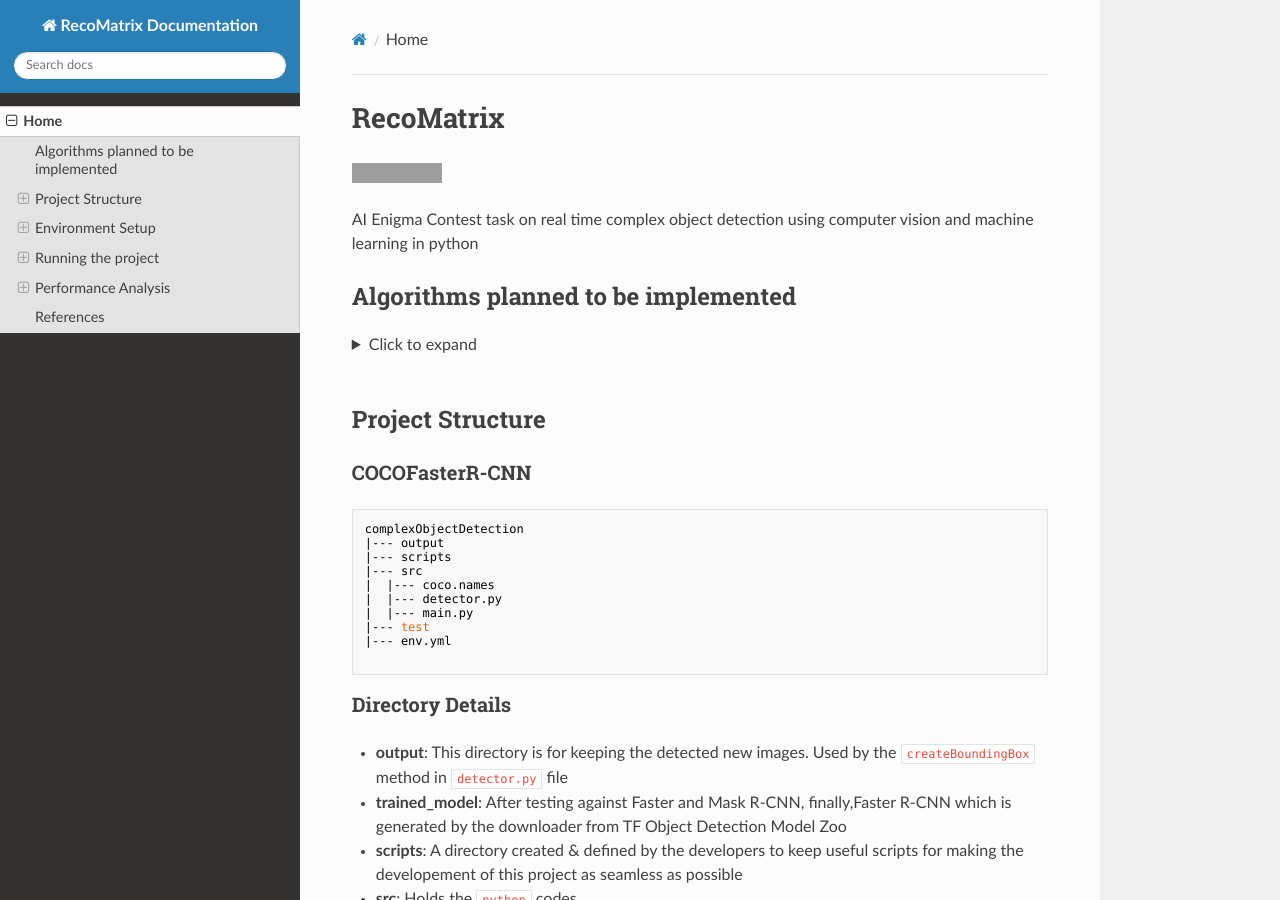
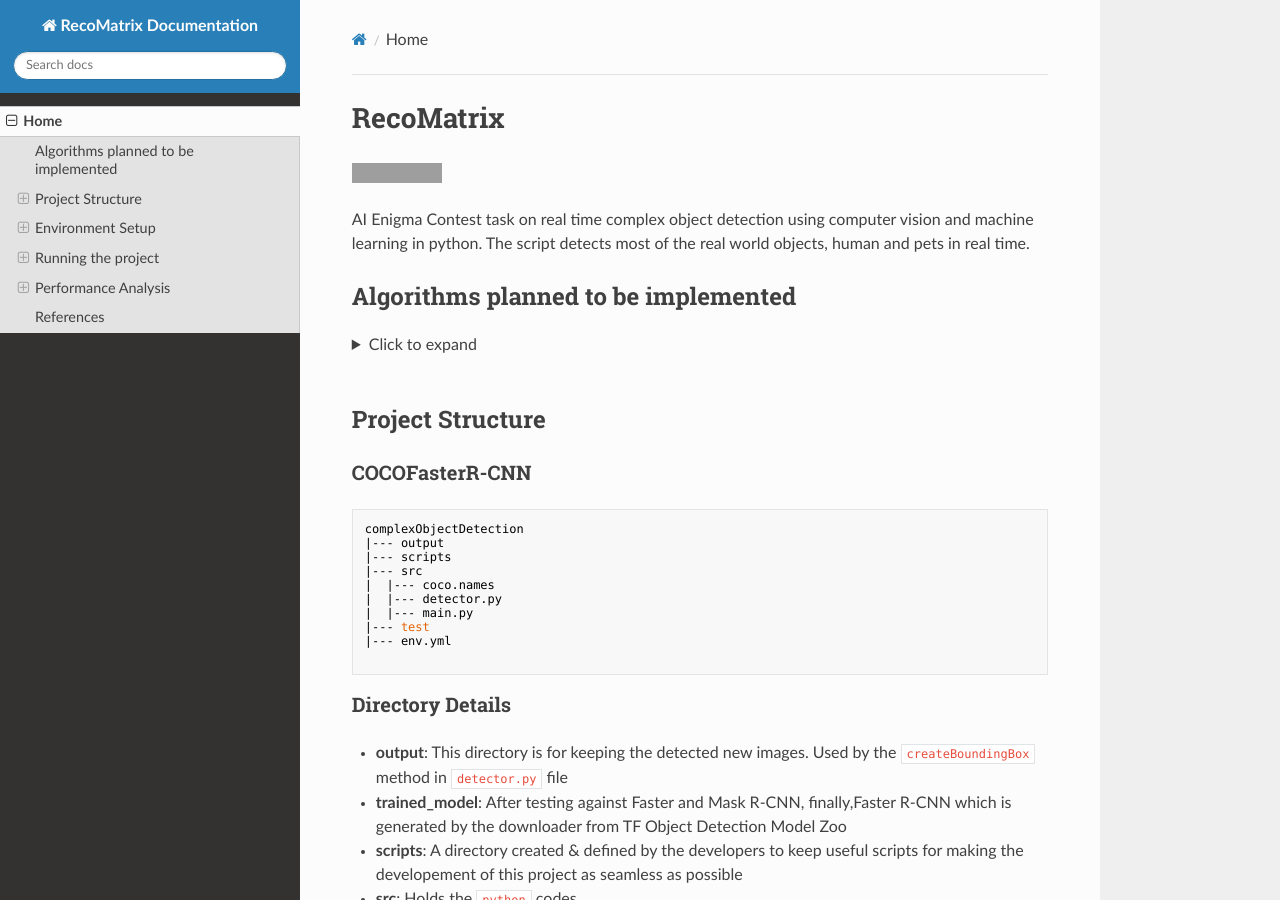
Before and after one commit to Abir-Tx/RecoMatrix, an MkDocs documentation site: the page built from docs/README.md, in a window 1280 px wide and 900 px high. Built offline with MkDocs 1.6.1, drawn with Linux system fonts in a browser that asks for light colours; nearby versions of some CDN libraries; grey boxes are pictures that could not be loaded.

```diff
--- a/docs/README.md
+++ b/docs/README.md
@@ -3,7 +3,7 @@
 ![GitHub repo size](https://img.shields.io/github/repo-size/Abir-Tx/RecoMatrix)
 
 
-AI Enigma Contest task on real time complex object detection using computer vision and machine learning in python
+AI Enigma Contest task on real time complex object detection using computer vision and machine learning in python. The script detects most of the real world objects, human and pets in real time.
 
 ## Algorithms planned to be implemented
 
```
